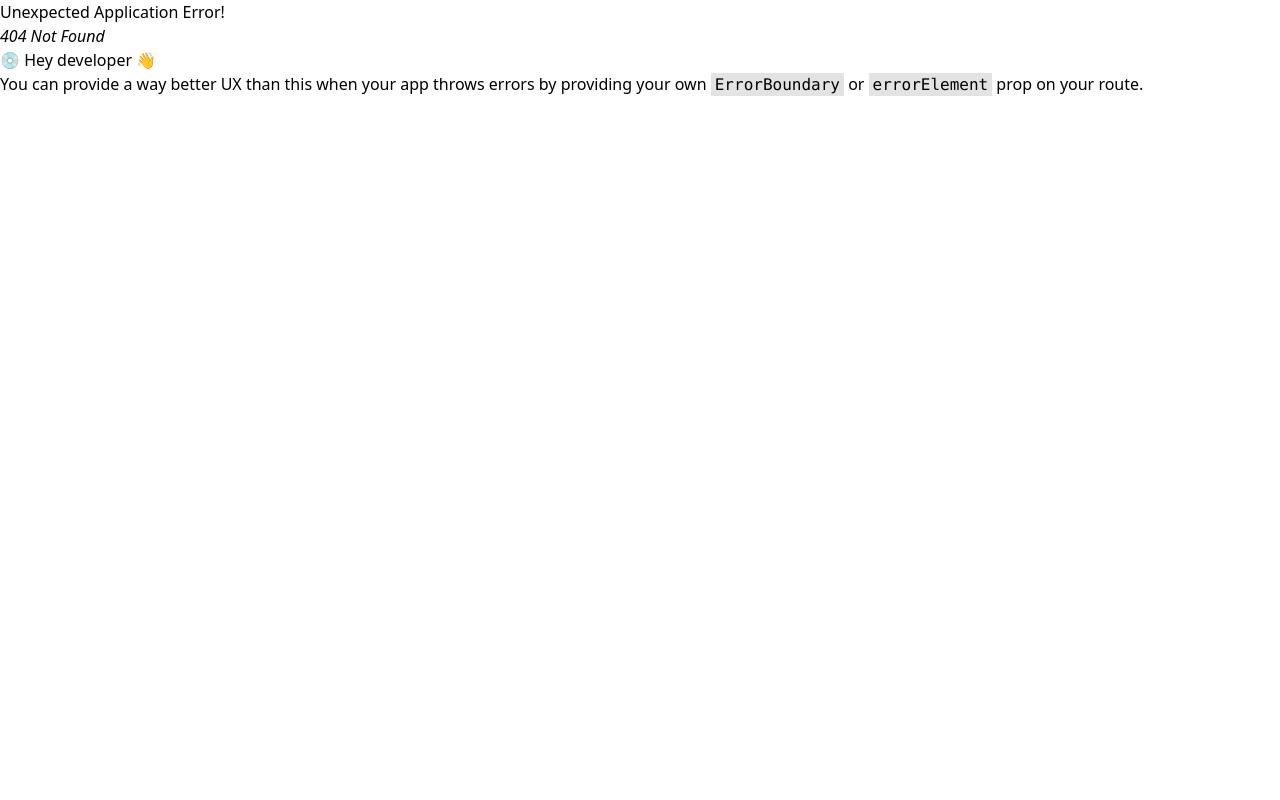
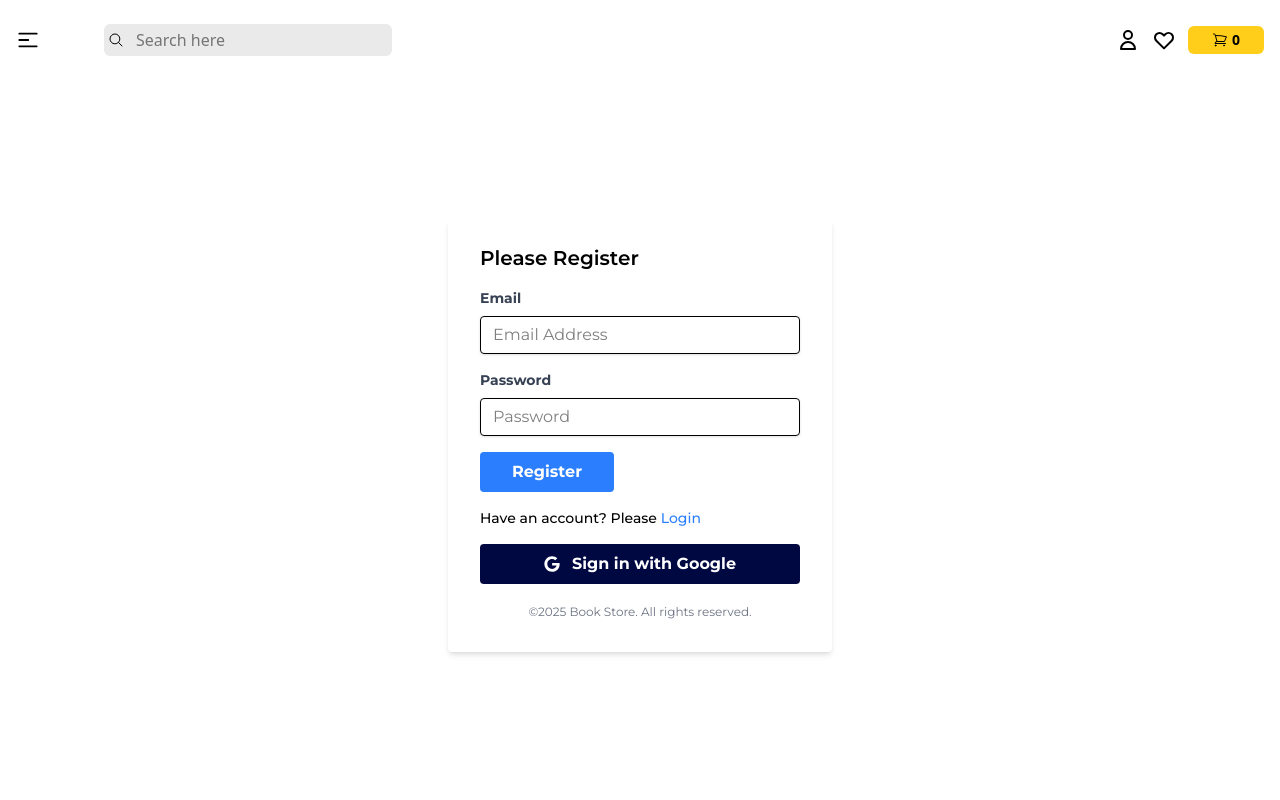
Before and after one commit to Hamdullah-Andar/Book-Store-Frontend, a React (Vite) app: page /register in a window 1280 px wide. Before the commit this address had no page. Shown: the top 800 px of the page. Built offline with nearby package versions, Linux system fonts and the light colour scheme.

Commit message:
Add Login and Register page

```diff
--- a/package.json
+++ b/package.json
@@ -13,6 +13,7 @@
     "@tailwindcss/vite": "^4.0.14",
     "react": "^19.0.0",
     "react-dom": "^19.0.0",
+    "react-hook-form": "^7.54.2",
     "react-icons": "^5.5.0",
     "react-router-dom": "^7.3.0",
     "swiper": "^11.2.6"
--- /dev/null
+++ b/src/components/Login.jsx
@@ -0,0 +1,91 @@
+import React, { useState } from "react";
+import { Link } from "react-router-dom";
+import { FaGoogle } from "react-icons/fa";
+import { useForm } from "react-hook-form";
+
+const Login = () => {
+  const [message, setMessage] = useState("");
+  const {
+    register,
+    handleSubmit,
+    watch,
+    formState: { errors },
+  } = useForm();
+
+  const onSubmit = (data) => console.log(data);
+
+  const handleGoogleSignIn = () => {
+    console.log("Google Sign In");
+  };
+
+  return (
+    <div className="h-[calc(100vh-120px)] flex justify-center items-center">
+      <div className="w-full max-w-sm  bg-white shadow-md rounded px-8 pt-6 pb-8 mb-4">
+        <h2 className="text-xl font-semibold mb-4">Please Login</h2>
+        <form onSubmit={handleSubmit(onSubmit)}>
+          <div className="mb-4">
+            <label
+              className="block text-gray-700 text-sm font-bold mb-2"
+              htmlFor="email"
+            >
+              Email
+            </label>
+            <input
+              {...register("email", { required: true })}
+              type="email"
+              name="email"
+              id="email"
+              placeholder="Email Address"
+              className="shadow appearance-none border rounded w-full py-2 px-3 leading-tight focus:outline-none focus:shadow-outline"
+            />
+          </div>
+          <div className="mb-4">
+            <label
+              className="block text-gray-700 text-sm font-bold mb-2"
+              htmlFor="password"
+            >
+              Password
+            </label>
+            <input
+              {...register("password", { required: true })}
+              type="password"
+              name="password"
+              id="password"
+              placeholder="Password"
+              className="shadow appearance-none border rounded w-full py-2 px-3 leading-tight focus:outline-none focus:shadow-outline"
+            />
+          </div>
+          {message && (
+            <p className="text-red-500 text-xs italic mb-3">{message}</p>
+          )}
+          <div>
+            <button className="bg-blue-500 hover:bg-blue-700 text-white font-bold py-2 px-8 rounded focus:outline-none">
+              Login
+            </button>
+          </div>
+        </form>
+        <p className="align-baseline font-medium mt-4 text-sm">
+          Haven't an account? Please{" "}
+          <Link to="/register" className="text-blue-500 hover:text-blue-700">
+            Register
+          </Link>
+        </p>
+
+        {/* Google Sign In */}
+        <div className="mt-4">
+          <button
+            onClick={handleGoogleSignIn}
+            className="w-full flex flex-wrap gap-1 items-center justify-center bg-secondary hover:bg-blue-700 text-white font-bold py-2 px-4 rounded focus:outline-none"
+          >
+            <FaGoogle className="mr-2" /> Sign in with Google
+          </button>
+        </div>
+        <p className="mt-5 text-center text-gray-500 text-xs">
+          ©2025 Book Store. All rights reserved.
+        </p>
+      </div>
+    </div>
+  );
+};
+
+export default Login;
--- a/src/components/Navbar.jsx
+++ b/src/components/Navbar.jsx
@@ -15,7 +15,7 @@
 const Navbar = () => {
   const [isDropdownOpen, setIsDropdownOpen] = useState(false);
   console.log(isDropdownOpen);
-  const currentUser = true;
+  const currentUser = false;
   return (
     <div className="max-w-screen-2xl mx-auto px-4 py-6">
       <nav className="flex justify-between items-center">
--- /dev/null
+++ b/src/components/Register.jsx
@@ -0,0 +1,89 @@
+import React, { useState } from "react";
+import { Link } from "react-router-dom";
+import { FaGoogle } from "react-icons/fa";
+import { useForm } from "react-hook-form";
+const Register = () => {
+  const [message, setMessage] = useState("");
+  const {
+    register,
+    handleSubmit,
+    watch,
+    formState: { errors },
+  } = useForm();
+
+  const onSubmit = (data) => console.log(data);
+
+  const handleGoogleSignIn = () => {
+    console.log("Google Sign In");
+  };
+  return (
+    <div className="h-[calc(100vh-120px)] flex justify-center items-center">
+      <div className="w-full max-w-sm  bg-white shadow-md rounded px-8 pt-6 pb-8 mb-4">
+        <h2 className="text-xl font-semibold mb-4">Please Register</h2>
+        <form onSubmit={handleSubmit(onSubmit)}>
+          <div className="mb-4">
+            <label
+              className="block text-gray-700 text-sm font-bold mb-2"
+              htmlFor="email"
+            >
+              Email
+            </label>
+            <input
+              {...register("email", { required: true })}
+              type="email"
+              name="email"
+              id="email"
+              placeholder="Email Address"
+              className="shadow appearance-none border rounded w-full py-2 px-3 leading-tight focus:outline-none focus:shadow-outline"
+            />
+          </div>
+          <div className="mb-4">
+            <label
+              className="block text-gray-700 text-sm font-bold mb-2"
+              htmlFor="password"
+            >
+              Password
+            </label>
+            <input
+              {...register("password", { required: true })}
+              type="password"
+              name="password"
+              id="password"
+              placeholder="Password"
+              className="shadow appearance-none border rounded w-full py-2 px-3 leading-tight focus:outline-none focus:shadow-outline"
+            />
+          </div>
+          {message && (
+            <p className="text-red-500 text-xs italic mb-3">{message}</p>
+          )}
+          <div>
+            <button className="bg-blue-500 hover:bg-blue-700 text-white font-bold py-2 px-8 rounded focus:outline-none">
+              Register
+            </button>
+          </div>
+        </form>
+        <p className="align-baseline font-medium mt-4 text-sm">
+          Have an account? Please{" "}
+          <Link to="/login" className="text-blue-500 hover:text-blue-700">
+            Login
+          </Link>
+        </p>
+
+        {/* Google Sign In */}
+        <div className="mt-4">
+          <button
+            onClick={handleGoogleSignIn}
+            className="w-full flex flex-wrap gap-1 items-center justify-center bg-secondary hover:bg-blue-700 text-white font-bold py-2 px-4 rounded focus:outline-none"
+          >
+            <FaGoogle className="mr-2" /> Sign in with Google
+          </button>
+        </div>
+        <p className="mt-5 text-center text-gray-500 text-xs">
+          ©2025 Book Store. All rights reserved.
+        </p>
+      </div>
+    </div>
+  );
+};
+
+export default Register;
```
Also changed, not shown: src/routers/router.jsx (+11 -0 lines), 1 other file (tests, documents, lock files or other folders).
